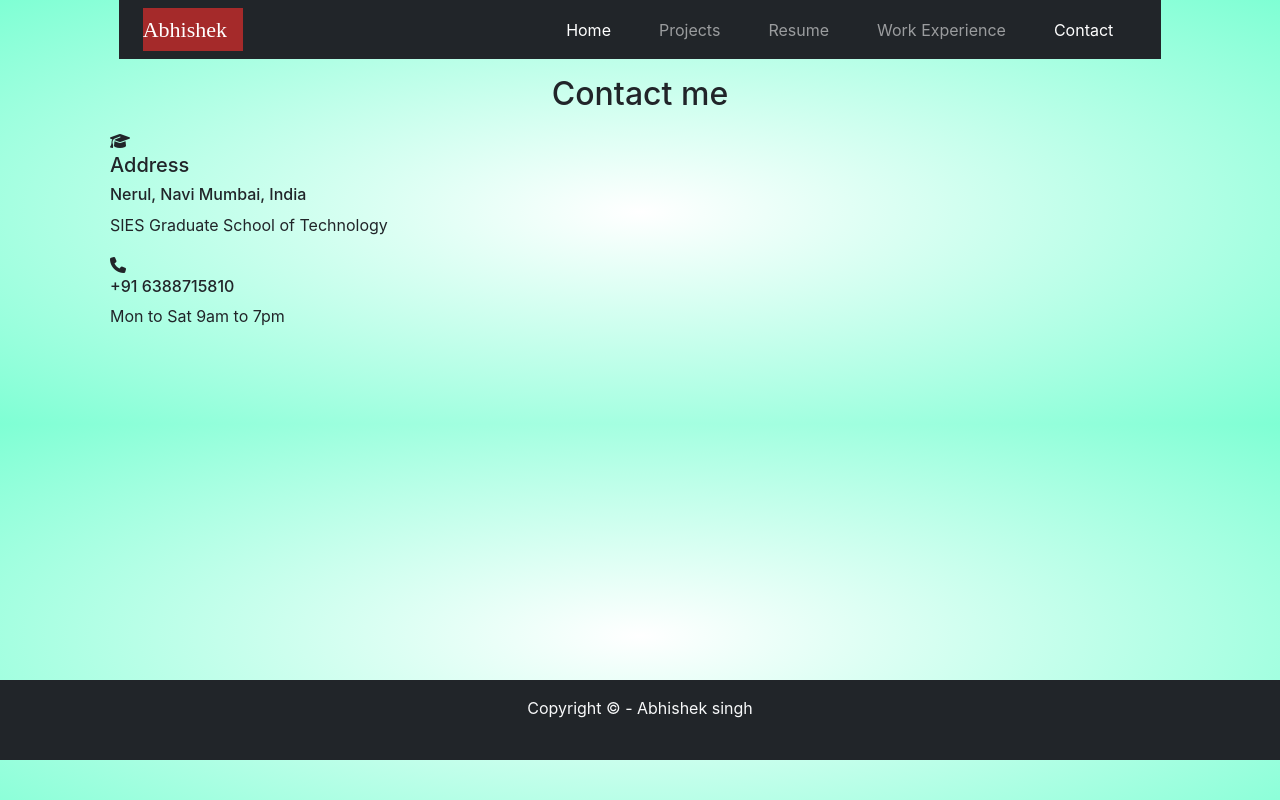
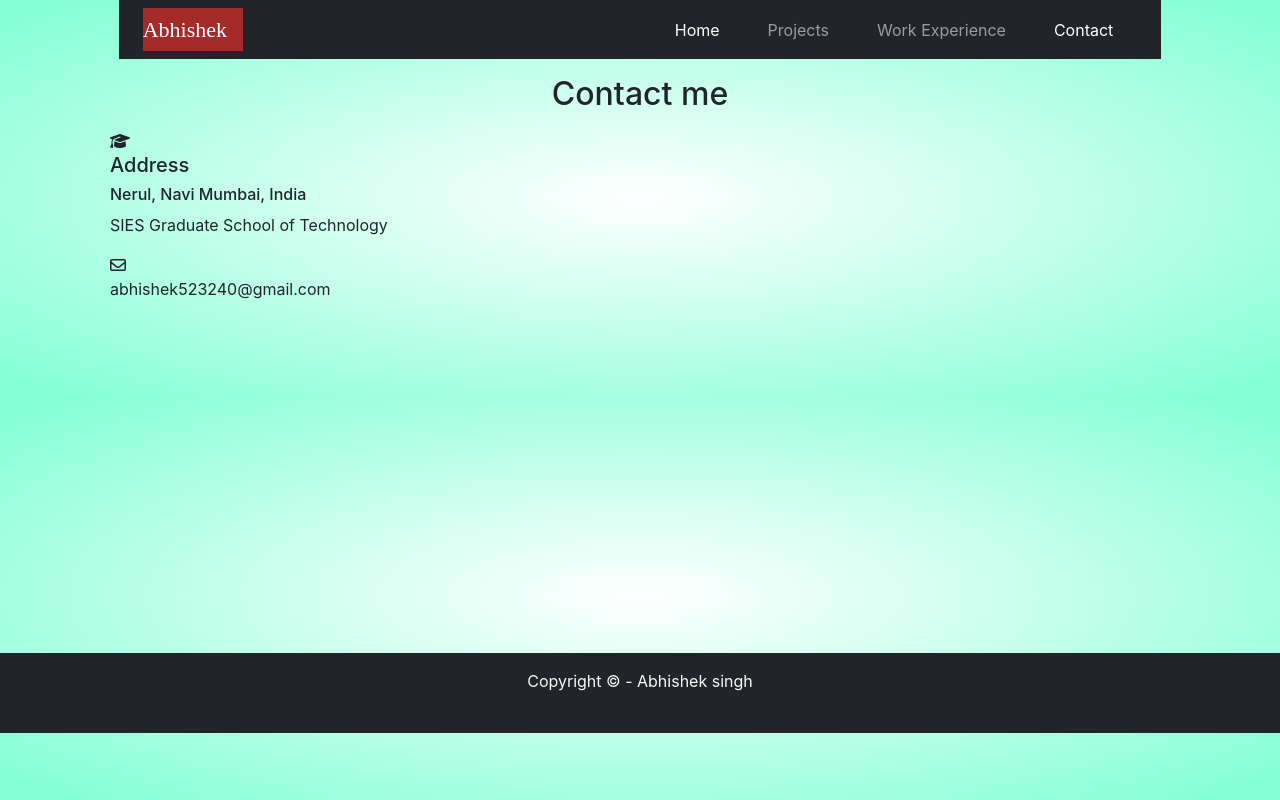
Before and after one commit to abhisingh88/me, a React (Create React App) app: page /me/contact in a window 1280 px wide. Built offline with nearby package versions, Linux system fonts and the light colour scheme.

Commit message:
Some minor change

```diff
--- a/src/App.js
+++ b/src/App.js
@@ -7,7 +7,7 @@ import {
 } from "react-router-dom";
 import Home from './components/Home'
 import Projects from './components/Projects'
-import Resume from './components/Resume'
+// import Resume from './components/Resume'
 import Contact from './components/Contact'
 import Header from './components/Header'
 import Footer from './components/Footer'
@@ -25,9 +25,9 @@ function App() {
           <Route exact path="/me/projects">
             <Projects />
           </Route>
-          <Route exact path="/me/resume">
+          {/* <Route exact path="/me/resume">
             <Resume />
-          </Route>
+          </Route> */}
           <Route exact path="/me/experience">
             <Work />
           </Route>
--- a/src/components/Contact.jsx
+++ b/src/components/Contact.jsx
@@ -13,9 +13,8 @@ function Contact() {
                         <p>SIES Graduate School of Technology</p>
                     </div>
                     <div className="info_item">
-                        <i className="fa fa-phone"></i>
-                        <h6>+91 6388715810</h6>
-                        <p>Mon to Sat 9am to 7pm</p>
+                        <i className="fa fa-envelope-o"></i>
+                        <p>abhishek523240@gmail.com</p>
                     </div>
                 </div>
             </div>
--- a/src/components/Header.jsx
+++ b/src/components/Header.jsx
@@ -23,9 +23,7 @@ function Header() {
                                                 <li className="nav-item px-3">
                                                     <NavLink className="nav-link" to="/me/projects">Projects</NavLink>
                                                 </li>
-                                                <li className="nav-item px-3">
-                                                    <NavLink className="nav-link" to="/me/resume">Resume</NavLink>
-                                                </li>
+
                                                 <li className="nav-item px-3">
                                                     <NavLink className="nav-link" to="/me/experience">Work Experience</NavLink>
                                                 </li>
--- a/src/components/Home.jsx
+++ b/src/components/Home.jsx
@@ -10,7 +10,6 @@ import Sql from './images/sql.jpg';
 import Flask from './images/flask.png';
 import Django from './images/django.png';
 import Node from './images/node.png';
-import { NavLink } from 'react-router-dom'
 import Numpy from './images/numpy.png';
 import Pandas from './images/pandas.png';
 import Scikit from './images/scikit.png';
@@ -42,8 +41,7 @@ function Home() {
                             <p className="py-0">Hello everyone, Glad to meet you</p>
                             <h6>I'm</h6>
                             <h3 className="my-0">Abhishek singh</h3>
-                            <p>I'm intersted in fields like - Application devlopment | ML | Iot | Cyber security | Digital marketing.</p>
-                            <p>Solving real-world problems gives a diffrent kind of satisfaction to me.</p>
+                            <p>I'm intersted in fields like - Application devlopment | ML | Cloud | Iot | Cyber security </p>
                             <p>I like meeting new peoples and taking new challenges and push myself to do something which helps to someone.</p>
                         </div>
                         <div>
@@ -59,9 +57,7 @@ function Home() {
                                 <a href="https://github.com/abhisingh88">
                                     <i className=" mx-1 fa fa-github" style={{ height: "40px", width: "50px" }}></i>
                                 </a>
-                                <NavLink to="">
-                                    <i className=" mx-1 fa fa-instagram" style={{ height: "40px", width: "50px" }}></i>
-                                </NavLink>
+
                                 <a href="https://www.linkedin.com/in/abhisingh88">
                                     <i className=" mx-1 fa fa-linkedin-square" style={{ height: "40px", width: "50px" }}></i>
                                 </a>
@@ -80,7 +76,6 @@ function Home() {
                         <h2>About Myself</h2>
                         <p>I'm 3rd year student of IT Engineering at SIES GST Nerul.</p>
                         <p>I'm always ready to accept new challenges, learning new things and meeting new peoples.</p>
-                        <p>I love to do things which people want to use.</p>
                     </div>
                     <div className="col-5">
                         <h2>Skills</h2>
--- a/src/components/Projects.jsx
+++ b/src/components/Projects.jsx
@@ -70,16 +70,6 @@ function Projects() {
                     <li className="mt-5"><a href="https://github.com/abhisingh88/House-Price-Predictor">House price predictor</a></li>
                     <img src={HousePrice} style={proImg} alt={Alt} />
                 </ul>
-                <hr />
-                <h5>Other Personal Projects</h5>
-                <ul>
-                    <li><a href="https://github.com/abhisingh88/Personal-Projects/tree/main/Tkinter">Notepad</a></li>
-                    <li><a href="https://github.com/abhisingh88/Personal-Projects/tree/main/Jarvis">Jarvis</a></li>
-                    <li><a href="https://github.com/abhisingh88/Personal-Projects/tree/main/Tkinter">Calculator Using Tkinter</a></li>
-                    <li><a href="https://github.com/abhisingh88/Personal-Projects/tree/main/Snake">Snake game</a></li>
-                    <li><a href="https://github.com/abhisingh88/Personal-Projects/tree/main/Flappy%20Bird">Flappy game</a></li>
-                </ul>
-                <hr />
             </div>
         </div>
     )
```
